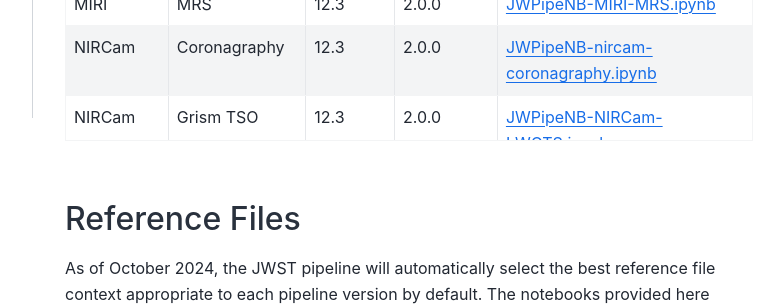
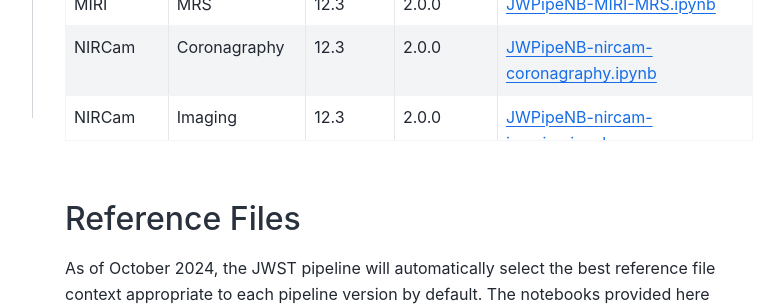
Before and after one commit to spacetelescope/jwst-pipeline-notebooks, a Jupyter Book: the page built from README.md, in a window 1280 px wide. Shown: the part 1304-1610 px from the top of the page, without its empty margins (223-1007 px from the left). Built offline with Jupyter Book 1.0.4 settings and Sphinx 7.4.7 and the Sphinx Book theme 1.1.4, drawn with Linux system fonts in a browser that asks for light colours; pages that are not in the unit, such as notebooks, are missing from menus; some of the changed lines change nothing that is shown.

Commit message:
Update paths

```diff
--- a/README.md
+++ b/README.md
@@ -27,8 +27,8 @@
 | MIRI       | LRS Slitless   | 12.3       | 2.0.0 | [JWPipeNB-MIRI-LRS-slitless-TSO.ipynb](https://github.com/spacetelescope/jwst-pipeline-notebooks/blob/main/notebooks/MIRI/LRS-slitless-TSO/JWPipeNB-MIRI-LRS-slitless-TSO.ipynb)  |
 | MIRI       | MRS            | 12.3       | 2.0.0 | [JWPipeNB-MIRI-MRS.ipynb](https://github.com/spacetelescope/jwst-pipeline-notebooks/blob/main/notebooks/MIRI/MRS/JWPipeNB-MIRI-MRS.ipynb)  |
 | NIRCam     | Coronagraphy   | 12.3       | 2.0.0 | [JWPipeNB-nircam-coronagraphy.ipynb](https://github.com/spacetelescope/jwst-pipeline-notebooks/blob/main/notebooks/NIRCAM/Coronagraphy/JWPipeNB-nircam-coronagraphy.ipynb)  |
-| NIRCam     | Grism TSO      | 12.3       | 2.0.0 | [JWPipeNB-NIRCam-LWGTS.ipynb](https://github.com/spacetelescope/jwst-pipeline-notebooks/blob/main/notebooks/NIRCAM/Grism_Time_Series/JWPipeNB-NIRCam-LWGTS.ipynb)  |
 | NIRCam     | Imaging        | 12.3       | 2.0.0 | [JWPipeNB-nircam-imaging.ipynb](https://github.com/spacetelescope/jwst-pipeline-notebooks/blob/main/notebooks/NIRCAM/Imaging/JWPipeNB-nircam-imaging.ipynb)  |
+| NIRCam     | LW Grism TSO   | 12.3       | 2.0.0 | [JWPipeNB-NIRCam-LWGTS.ipynb](https://github.com/spacetelescope/jwst-pipeline-notebooks/blob/main/notebooks/NIRCAM/LW_Grism_Time_Series/JWPipeNB-NIRCam-LWGTS.ipynb)  |
 | NIRISS     | AMI            | 12.3       | 2.0.0 | [JWPipeNB-niriss-ami.ipynb](https://github.com/spacetelescope/jwst-pipeline-notebooks/blob/main/notebooks/NIRISS/AMI/JWPipeNB-niriss-ami.ipynb)  |
 | NIRISS     | Imaging        | 12.3       | 2.0.0 | [JWPipeNB-niriss-imaging.ipynb](https://github.com/spacetelescope/jwst-pipeline-notebooks/blob/main/notebooks/NIRISS/Imaging/JWPipeNB-niriss-imaging.ipynb)  |
 | NIRISS     | SOSS           | 12.3       | 2.0.0 | [JWPipeNB-niriss-soss.ipynb](https://github.com/spacetelescope/jwst-pipeline-notebooks/blob/main/notebooks/NIRISS/SOSS/JWPipeNB-niriss-soss.ipynb)  |
--- a/_toc.yml
+++ b/_toc.yml
@@ -23,10 +23,10 @@
     chapters:
     - file: notebooks/NIRCAM/Coronagraphy/JWPipeNB-nircam-coronagraphy.ipynb
       title: NIRCam Coronagraphy Notebook
-    - file: notebooks/NIRCAM/Grism_Time_Series/JWPipeNB-NIRCam-LWGTS.ipynb
-      title: NIRCam Long Wavelength Grism TSO Notebook
     - file: notebooks/NIRCAM/Imaging/JWPipeNB-nircam-imaging.ipynb
       title: NIRCam Imaging Notebook
+    - file: notebooks/NIRCAM/LW_Grism_Time_Series/JWPipeNB-NIRCam-LWGTS.ipynb
+      title: NIRCam Long Wavelength Grism TSO Notebook
   - caption: NIRISS
     chapters:
     - file: notebooks/NIRISS/AMI/JWPipeNB-niriss-ami.ipynb
```
Also changed, not shown: 1 other file.
